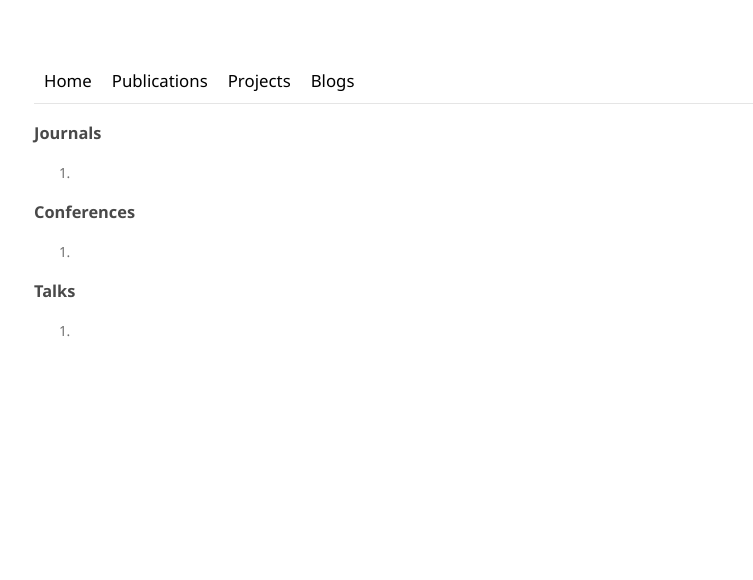
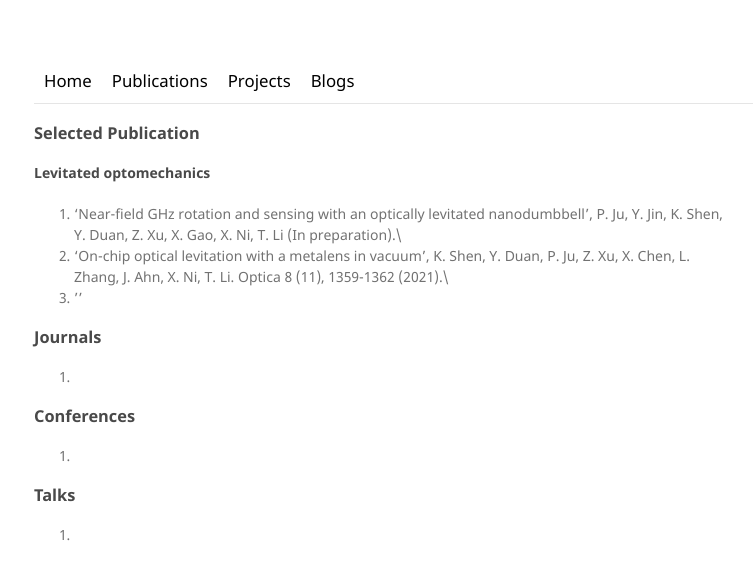
Before and after one commit to peng-ju/peng-ju.github.io, a Jekyll site: the page built from publications/index.md, in a window 1280 px wide. Shown: the top 580 px of the page, without its empty margins (106-859 px from the left). Built offline with Jekyll 4.4.1, drawn with Linux system fonts in a browser that asks for light colours.

Commit message:
Update index.md

```diff
--- a/publications/index.md
+++ b/publications/index.md
@@ -2,6 +2,14 @@
 layout: default_pub
 title: Publications
 ---
+
+### Selected Publication
+
+#### Levitated optomechanics
+1. 'Near-field GHz rotation and sensing with an optically levitated nanodumbbell', P. Ju, Y. Jin, K. Shen, Y. Duan, Z. Xu, X. Gao, X. Ni, T. Li (In preparation).\
+2. 'On-chip optical levitation with a metalens in vacuum', K. Shen, Y. Duan, P. Ju, Z. Xu, X. Chen, L. Zhang, J. Ahn, X. Ni, T. Li. Optica 8 (11), 1359-1362 (2021).\
+3. ''
+
 ### Journals
 1.
 
```
